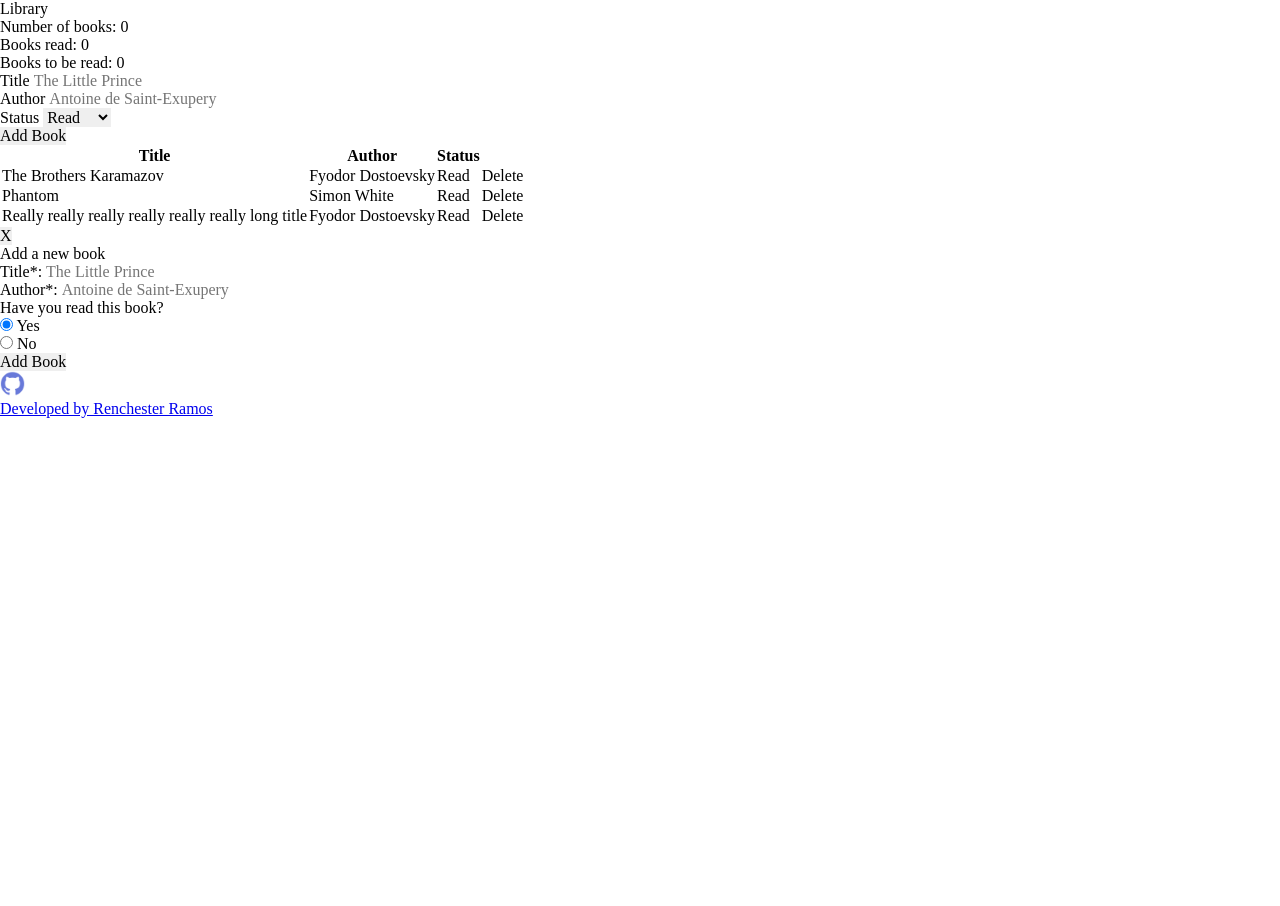
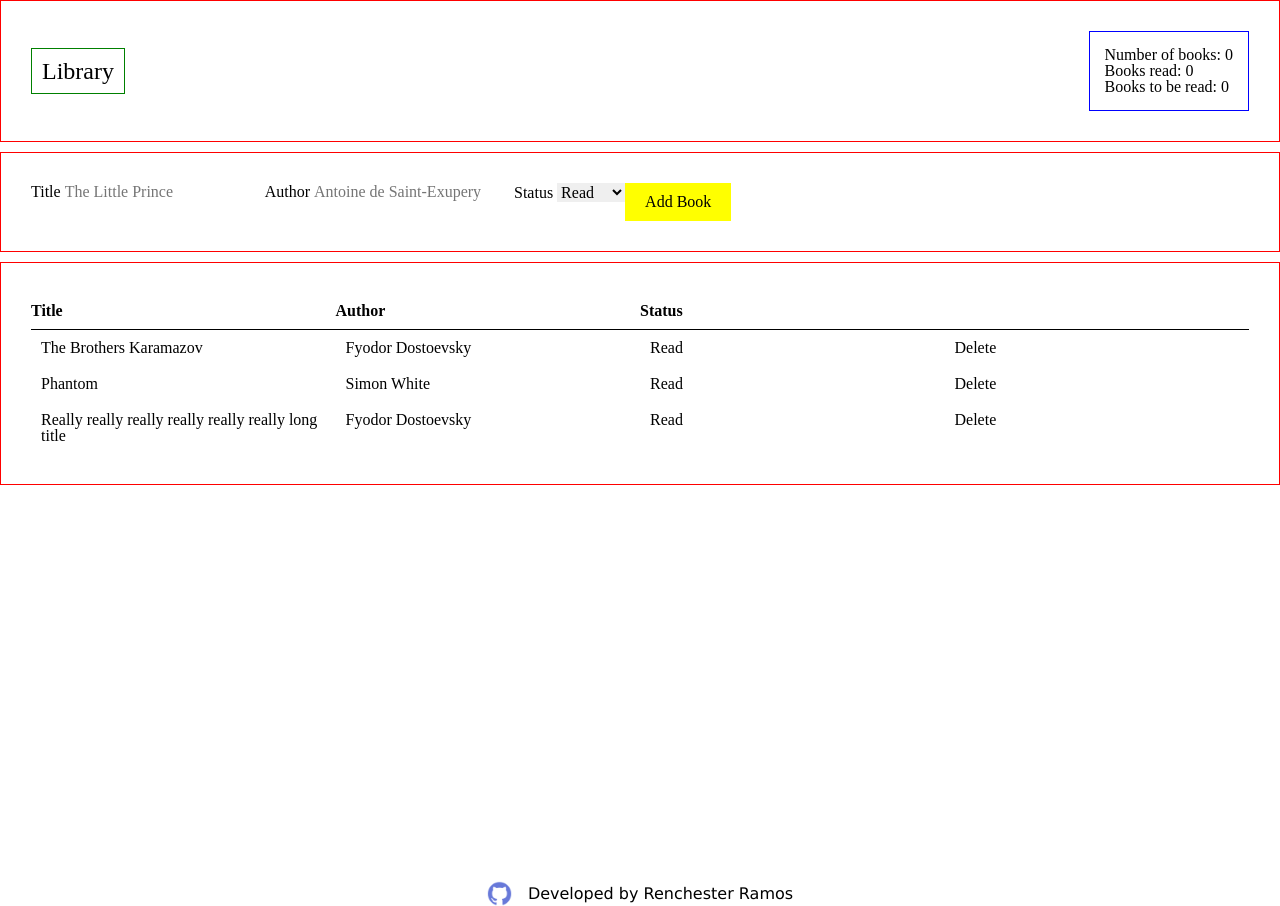
Before and after one commit to renchester/top-library, a website: page index.html in a window 1280 px wide. Before the commit the page ends 800 px from the top, so only its background shows below. Drawn offline with Linux system fonts and the light colour scheme.

Commit message:
Add initial styles

```diff
--- a/style.css
+++ b/style.css
@@ -8,3 +8,190 @@
   margin: 0;
   box-sizing: border-box;
 }
+/* prettier-ignore */
+html, body, div, span, applet, object, iframe,
+h1, h2, h3, h4, h5, h6, p, blockquote, pre,
+a, abbr, acronym, address, big, cite, code,
+del, dfn, em, img, ins, kbd, q, s, samp,
+small, strike, strong, sub, sup, tt, var,
+b, u, i, center,
+dl, dt, dd, ol, ul, li,
+fieldset, form, label, legend,
+table, caption, tbody, tfoot, thead, tr, th, td,
+article, aside, canvas, details, embed,
+figure, figcaption, footer, header, hgroup,
+menu, nav, output, ruby, section, summary,
+time, mark, audio, video {
+margin: 0;
+padding: 0;
+border: 0;
+font-size: 100%;
+font: inherit;
+vertical-align: baseline;
+}
+
+/* prettier-ignore */
+article, aside, details, figcaption, figure,
+footer, header, hgroup, menu, nav, section {
+display: block;
+}
+body {
+  line-height: 1;
+}
+ol,
+ul {
+  list-style: none;
+}
+blockquote,
+q {
+  quotes: none;
+}
+blockquote:before,
+blockquote:after,
+q:before,
+q:after {
+  content: '';
+  content: none;
+}
+table {
+  border-collapse: collapse;
+  border-spacing: 0;
+}
+
+body {
+  position: relative;
+}
+
+/* LIBRARY CONTAINER */
+.library-container {
+  height: clamp(400px, 100vh, 1200px);
+  position: relative;
+  display: flex;
+  flex-direction: column;
+  gap: 10px;
+}
+
+.library-container > * {
+  padding: 30px;
+  border: 1px solid red;
+}
+
+.library--header {
+  display: flex;
+  justify-content: space-between;
+  align-items: center;
+}
+
+.library-logo {
+  padding: 10px;
+  border: 1px solid green;
+  font-size: 1.5rem;
+}
+
+.library-catalog {
+  padding: 15px;
+  border: 1px solid blue;
+}
+
+.library--add-book {
+}
+
+.library--add-book form {
+  display: flex;
+}
+
+.library-table {
+  width: 100%;
+  text-align: left;
+}
+
+.table-header .header {
+  padding: 10px 0;
+}
+
+.table-header tr {
+  border-bottom: 1px solid black;
+}
+
+.table-header .header {
+  font-weight: 600;
+}
+
+.book-row td {
+  padding: 10px;
+  width: 25%;
+}
+
+/* MODAL */
+.modal--wrapper {
+  position: absolute;
+  height: 100vh;
+  top: 0;
+  bottom: 0;
+  left: 0;
+  right: 0;
+  display: flex;
+  justify-content: center;
+  align-items: center;
+  z-index: 1;
+}
+
+.modal--overlay {
+  position: absolute;
+  height: 100vh;
+  width: 100vw;
+  background-color: rgba(0, 0, 0, 0.315);
+}
+
+.modal--new-book {
+  border: 1px solid red;
+  height: fit-content;
+  background-color: white;
+  padding: 20px;
+  z-index: 2;
+}
+
+.btn--add-book {
+  padding: 10px 20px;
+  background-color: yellow;
+}
+
+/* FOOTER */
+
+footer {
+  position: absolute;
+  top: calc(100% + 10px);
+  padding: 3em;
+  margin: auto;
+  width: 100%;
+}
+
+.footer-link {
+  position: absolute;
+  left: 25%;
+  right: 25%;
+  bottom: 0%;
+  display: flex;
+  justify-content: center;
+  align-items: center;
+}
+
+.footer-link:link,
+.footer-link:visited {
+  text-decoration: none;
+}
+
+.footer-desc {
+  font-family: 'Gill Sans', 'Gill Sans MT', Calibri, 'Trebuchet MS', sans-serif;
+  color: black;
+  padding-left: 1em;
+  text-align: center;
+  font-family: Verdana, Geneva, Tahoma, sans-serif;
+  font-size: 1rem;
+}
+
+/* HELPERS */
+
+.hidden {
+  visibility: hidden;
+}
```
